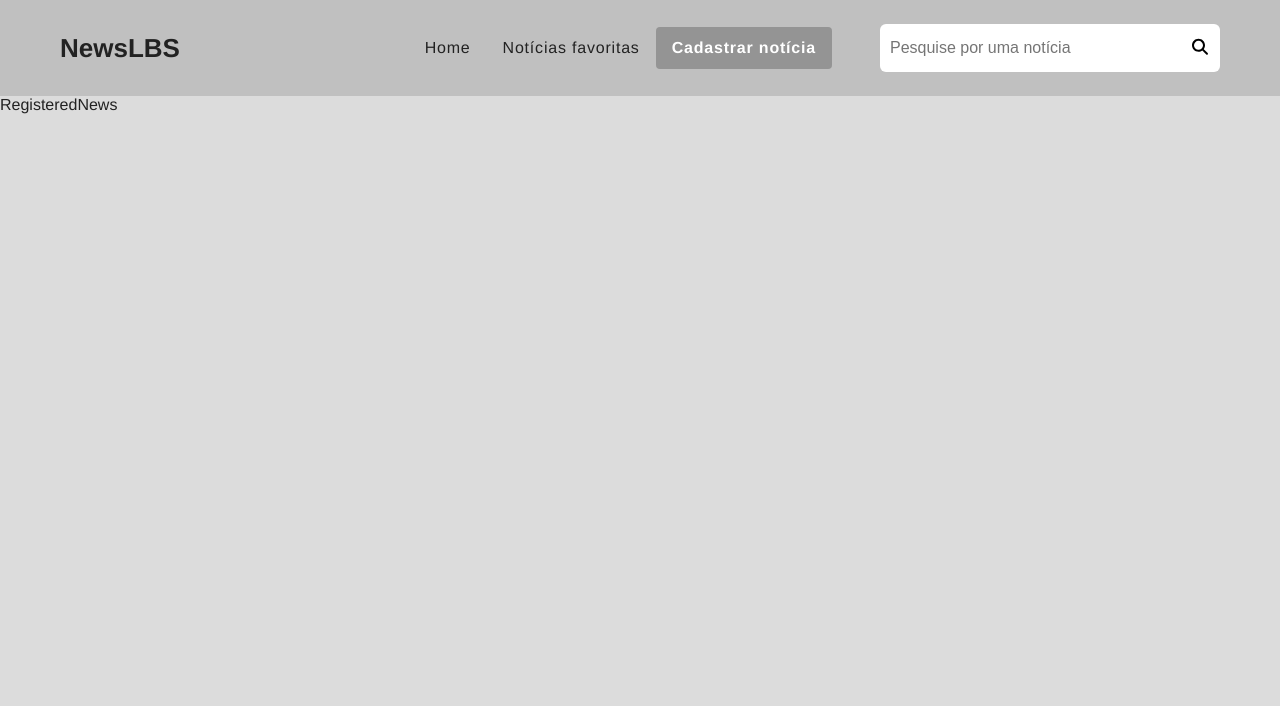
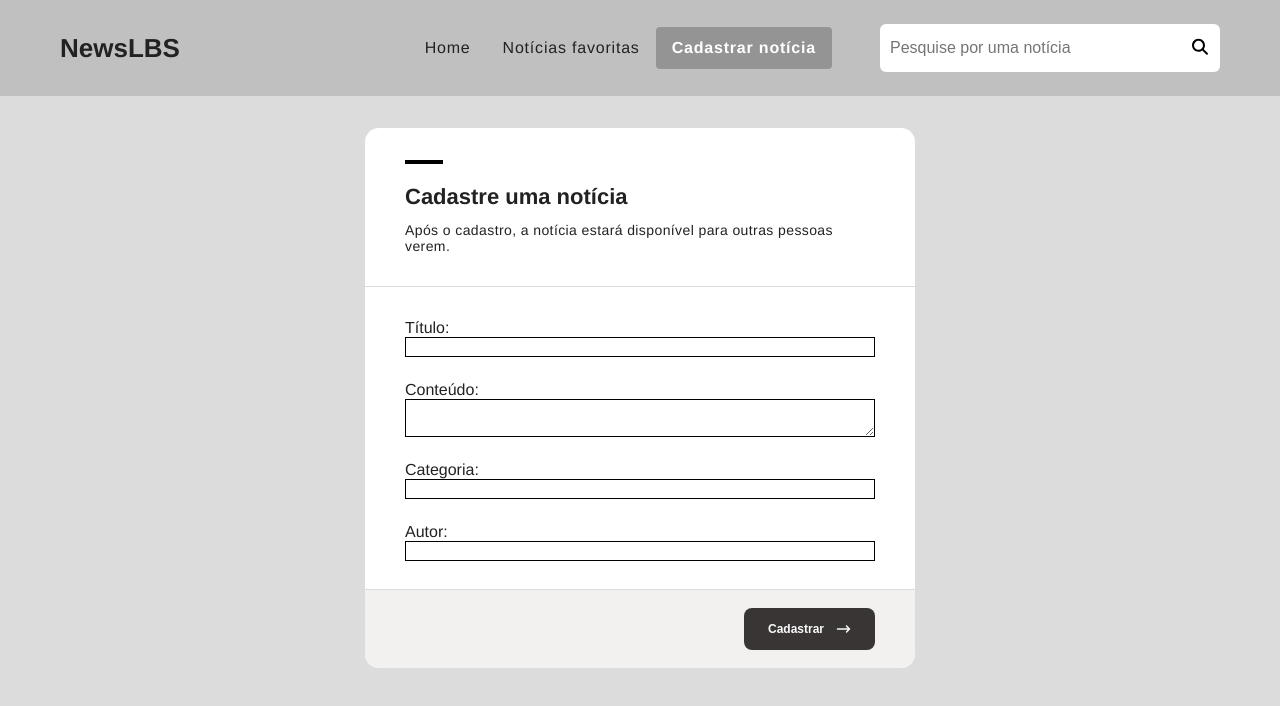
Before and after one commit to LucasBargas/news-updated, a Next.js app: page /cadastrar-noticia in a window 1280 px wide. Shown: the top 706 px of the page. Built offline with nearby package versions, Linux system fonts and the light colour scheme.

Commit message:
Register news form - in development

```diff
--- a/src/app/cadastrar-noticia/page.tsx
+++ b/src/app/cadastrar-noticia/page.tsx
@@ -1,5 +1,12 @@
-const RegisteredNews = () => {
-  return <div>RegisteredNews</div>;
+import { NewsForm } from "@/src/components/news-form";
+import styles from "./styles.module.css";
+
+const RegisterPage = () => {
+  return (
+    <section className={`container ${styles.registerArea}`}>
+      <NewsForm />
+    </section>
+  );
 };
 
-export default RegisteredNews;
+export default RegisterPage;
--- /dev/null
+++ b/src/app/cadastrar-noticia/styles.module.css
@@ -0,0 +1,5 @@
+.registerArea {
+  background: #fff;
+  max-width: 550px;
+  border-radius: 0.875rem;
+}
--- a/src/components/container/index.tsx
+++ /dev/null
@@ -1,6 +0,0 @@
-import React from "react";
-import styles from "./styles.module.css";
-
-export const Container = ({ children }: { children: React.ReactNode }) => {
-  return <div className={styles.container}>{children}</div>;
-};
--- /dev/null
+++ b/src/components/news-form/index.tsx
@@ -0,0 +1,45 @@
+"use client";
+
+import { faArrowRightLong } from "@fortawesome/free-solid-svg-icons";
+import { FontAwesomeIcon } from "@fortawesome/react-fontawesome";
+import React from "react";
+import styles from "./styles.module.css";
+
+export const NewsForm = () => {
+  const handleSubmit = (event: React.FormEvent<HTMLFormElement>) => {
+    event.preventDefault();
+  };
+
+  return (
+    <React.Fragment>
+      <div className={styles.formsHeader}>
+        <span></span>
+        <h1>Cadastre uma notícia</h1>
+        <p>
+          Após o cadastro, a notícia estará disponível para outras pessoas
+          verem.
+        </p>
+      </div>
+
+      <form onSubmit={handleSubmit}>
+        <div className={styles.formsArea}>
+          <label htmlFor="title">Título:</label>
+          <input type="text" name="title" id="title" />
+          <label htmlFor="content">Conteúdo:</label>
+          <textarea name="content" id="content"></textarea>
+          <label htmlFor="category">Categoria:</label>
+          <input type="text" name="category" id="category" />
+          <label htmlFor="author">Autor:</label>
+          <input type="text" name="author" id="author" />
+        </div>
+
+        <div className={styles.formsAreaButton}>
+          <button type="submit">
+            <span>Cadastrar</span>
+            <FontAwesomeIcon icon={faArrowRightLong} />
+          </button>
+        </div>
+      </form>
+    </React.Fragment>
+  );
+};
--- /dev/null
+++ b/src/components/news-form/styles.module.css
@@ -0,0 +1,66 @@
+.formsHeader {
+  padding-bottom: 3vh;
+  border-bottom: 1px solid var(--background-color);
+  padding: 2rem 2.5rem;
+
+  span {
+    display: block;
+    border-bottom: 4px solid #000;
+    width: 2.375rem;
+    margin-bottom: 1.25rem;
+  }
+
+  h1 {
+    font-size: 1.375rem;
+  }
+
+  p {
+    font-size: 0.875rem;
+    margin-top: 0.75rem;
+    letter-spacing: 0.025rem;
+  }
+}
+
+.formsArea {
+  padding: 2rem 2.5rem 0 2.5rem;
+
+  input,
+  textarea {
+    display: block;
+    width: 100%;
+    border: 1px solid #000;
+    margin-bottom: 1.5rem;
+  }
+
+  input:last-of-type {
+    margin-bottom: 1.75rem;
+  }
+}
+
+.formsAreaButton {
+  display: flex;
+  justify-content: flex-end;
+  background: #f3f0f0;
+  border-top: 1px solid var(--background-color);
+  border-bottom-left-radius: 0.875rem;
+  border-bottom-right-radius: 0.875rem;
+  padding: 1.125rem 2.5rem;
+
+  button {
+    background: #3a3535;
+    color: var(--light-color);
+    font-size: 0.75rem;
+    padding: 0.875rem 1.5rem;
+    font-weight: 600;
+    border-radius: 0.5rem;
+    transition: 0.3s;
+
+    &:hover {
+      background: var(--text-color);
+    }
+
+    span {
+      margin-right: 0.75rem;
+    }
+  }
+}
--- a/src/styles/globals.css
+++ b/src/styles/globals.css
@@ -53,7 +53,7 @@ svg {
   display: flex;
   flex-direction: column;
   min-height: calc(100vh + 2rem);
-  padding-top: 6rem;
+  padding-top: 8rem;
 }
 
 .app-area > main {
@@ -71,7 +71,7 @@ svg {
   }
 
   .app-area {
-    padding-top: 4rem;
+    padding-top: 6rem;
   }
 }
 
```
Also changed, not shown: src/actions/post-news.ts (added, +49 -0 lines), src/components/container/styles.module.css (deleted, +0 -11 lines).
